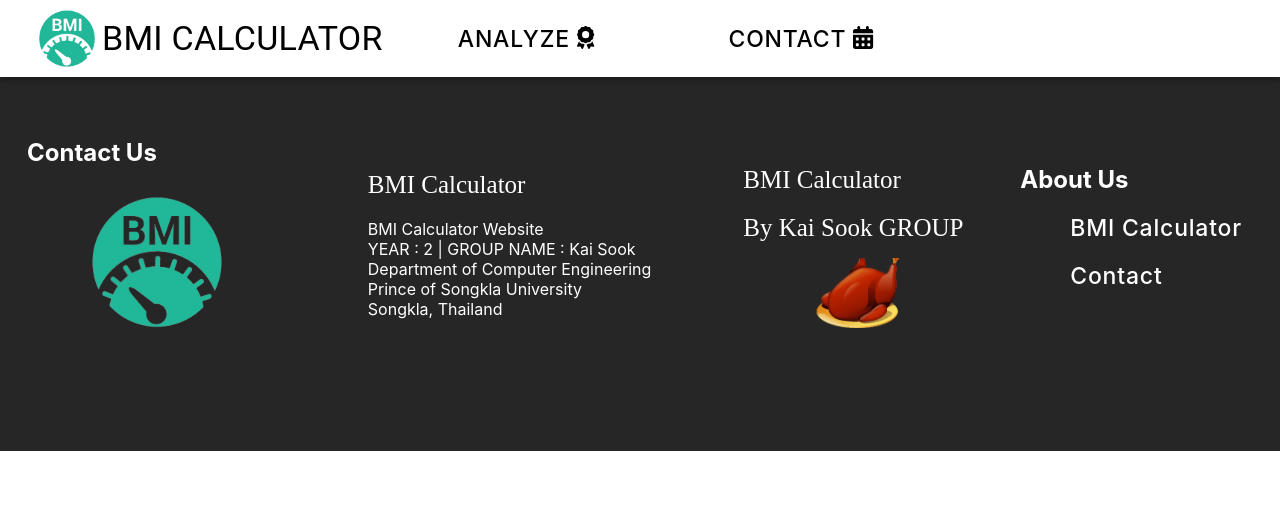
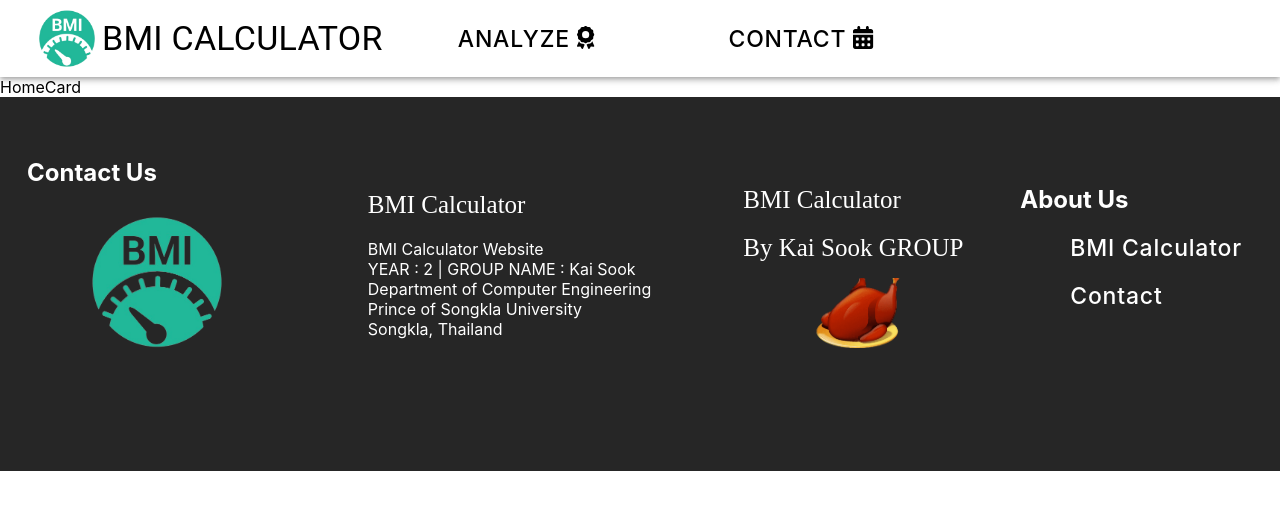
Before and after one commit to KixarS/bmi-frontend, a React (Create React App) app: page /home in a window 1280 px wide. Shown: the top 510 px of the page. Built offline with nearby package versions, Linux system fonts and the light colour scheme.

Commit message:
fixed components

```diff
--- a/src/components/Data/ContactCard/ContactCard.js
+++ b/src/components/Data/ContactCard.js
@@ -1,4 +1,4 @@
-import { Box, Card, CardContent, CardActionArea, CardMedia, Typography, Grid, IconButton } from '@mui/material';
+import { Box, Card, CardContent, CardActionArea, CardMedia, Typography, Grid} from '@mui/material';
 
 function ContactCard() {
     return(
--- /dev/null
+++ b/src/components/Data/HomeCard.js
@@ -0,0 +1,9 @@
+import React from 'react'
+
+function HomeCard() {
+  return (
+    <div>HomeCard</div>
+  )
+}
+
+export default HomeCard
--- a/src/components/Tools/BacktoTop/BacktoTop.css
+++ b/src/components/Tools/BacktoTop/BacktoTop.css
@@ -1,18 +1,4 @@
-.scroll-container {
-    position: fixed;
-    top: 0;
-    left: 0;
-    width: 100%;
-    height: 5px;
-  }
-
-  .scroll-container .indicator {
-    height: 100%;
-    background: rgb(18, 205, 143);
-    z-index: 100;
-  }
-
-  .scroll-to-top {
+.scroll-to-top {
     position: fixed;
     bottom: 8px;
     left: 50%;
@@ -25,7 +11,7 @@
     color: rgb(255, 255, 255);
     z-index: 1;
   }
-  .scroll-to-top .icon {
+.scroll-to-top .icon {
     place-items: center;
     margin-top: -8px;
     font-size: 30px;
--- /dev/null
+++ b/src/components/Tools/Indicator/Indicator.css
@@ -0,0 +1,13 @@
+.scroll-container {
+    position: fixed;
+    top: 0;
+    left: 0;
+    width: 100%;
+    height: 5px;
+  }
+
+  .scroll-container .indicator {
+    height: 100%;
+    background: rgb(18, 205, 143);
+    z-index: 100;
+  }
--- a/src/pages/Contact.js
+++ b/src/pages/Contact.js
@@ -1,5 +1,5 @@
 import React from 'react'
-import ContactCard from '../components/Data/ContactCard/ContactCard';
+import ContactCard from '../components/Data/ContactCard';
 import { Box } from '@mui/system';
 import NavBar from '../components/Tools/Navbar/Navbar';
 import Footer from '../components/Tools/Footer/Footer';
--- a/src/pages/Home.js
+++ b/src/pages/Home.js
@@ -1,11 +1,13 @@
 import React from 'react'
 import NavBar from '../components/Tools/Navbar/Navbar'
 import Footer from '../components/Tools/Footer/Footer';
+import HomeCard from '../components/Data/HomeCard';
 
 function Home() {
   return (
     <div>
         <NavBar/>
+        <HomeCard/>
         <Footer/>
     </div>
   )
```
Also changed, not shown: src/components/Data/AnalyzeCard.js (added, +9 -0 lines), src/components/Tools/Indicator/Indicator.js (+3 -4 lines).
